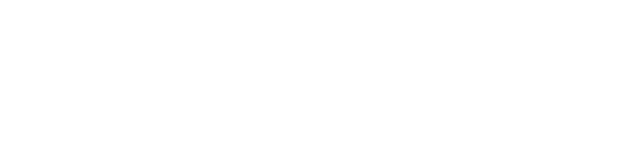
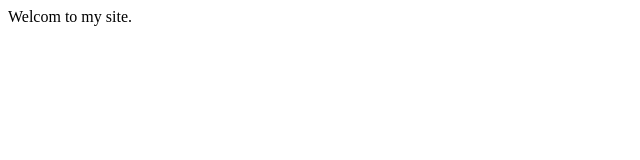
Before and after one commit to Jheria/webtwo2025, a plain HTML site: page index.html in a window 1280 px wide. Shown: the whole page, without its empty margins (0-640 px from the left). Drawn offline with Linux system fonts and the light colour scheme.

Commit message:
add display text

```diff
--- a/index.html
+++ b/index.html
@@ -6,6 +6,6 @@
     <title>Document</title>
 </head>
 <body>
-
+    Welcom to my site.
 </body>
 </html>
```
